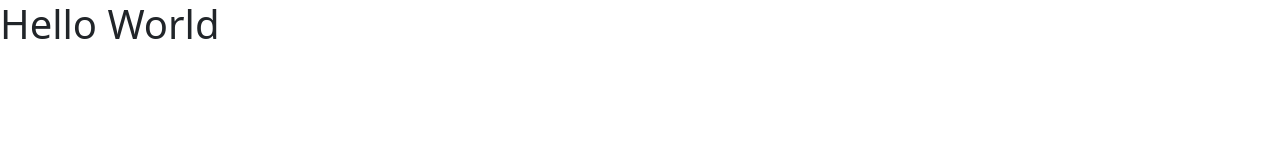
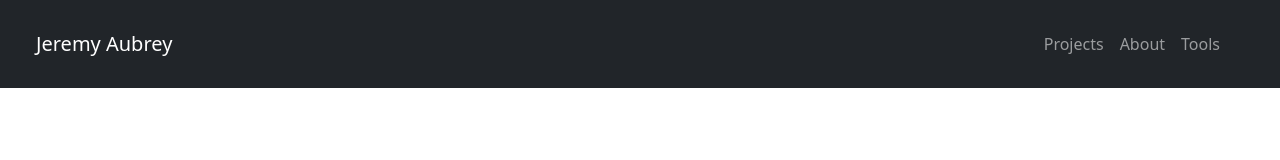
Before and after one commit to jeremy-aubrey/portfolio-website, a plain HTML site: page index.html in a window 1280 px wide. Drawn offline with Linux system fonts and the light colour scheme.

Commit message:
added navbar

```diff
--- a/index.html
+++ b/index.html
@@ -1,5 +1,6 @@
 <!DOCTYPE html>
 <html lang="en">
+
 <head>
     <meta charset="UTF-8">
     <meta http-equiv="X-UA-Compatible" content="IE=edge">
@@ -7,8 +8,29 @@
     <link rel="stylesheet" href="assets/css/bootstrap.min.css">
     <title>Jeremy Aubrey</title>
 </head>
+
 <body>
-    <h1>Hello World</h1>
+    <header>
+        <nav class="navbar navbar-expand-lg navbar-dark bg-dark">
+            <div class="container-fluid">
+                <a class="navbar-brand ms-4" href="#">Jeremy Aubrey</a>
+                <button class="navbar-toggler" type="button" data-bs-toggle="collapse"
+                    data-bs-target="#navbarNavAltMarkup" aria-controls="navbarNavAltMarkup" aria-expanded="false"
+                    aria-label="Toggle navigation">
+                    <span class="navbar-toggler-icon"></span>
+                </button>
+                <div class="collapse navbar-collapse justify-content-end p-3" id="navbarNavAltMarkup">
+                    <div class="navbar-nav me-4">
+                        <a class="nav-link" aria-current="page" href="#">Projects</a>
+                        <a class="nav-link" href="#">About</a>
+                        <a class="nav-link" href="#">Tools</a>
+                    </div>
+                </div>
+            </div>
+        </nav>
+    </header>
+
     <script src="assets/js/bootstrap.bundle.min.js"></script>
 </body>
+
 </html>
```
